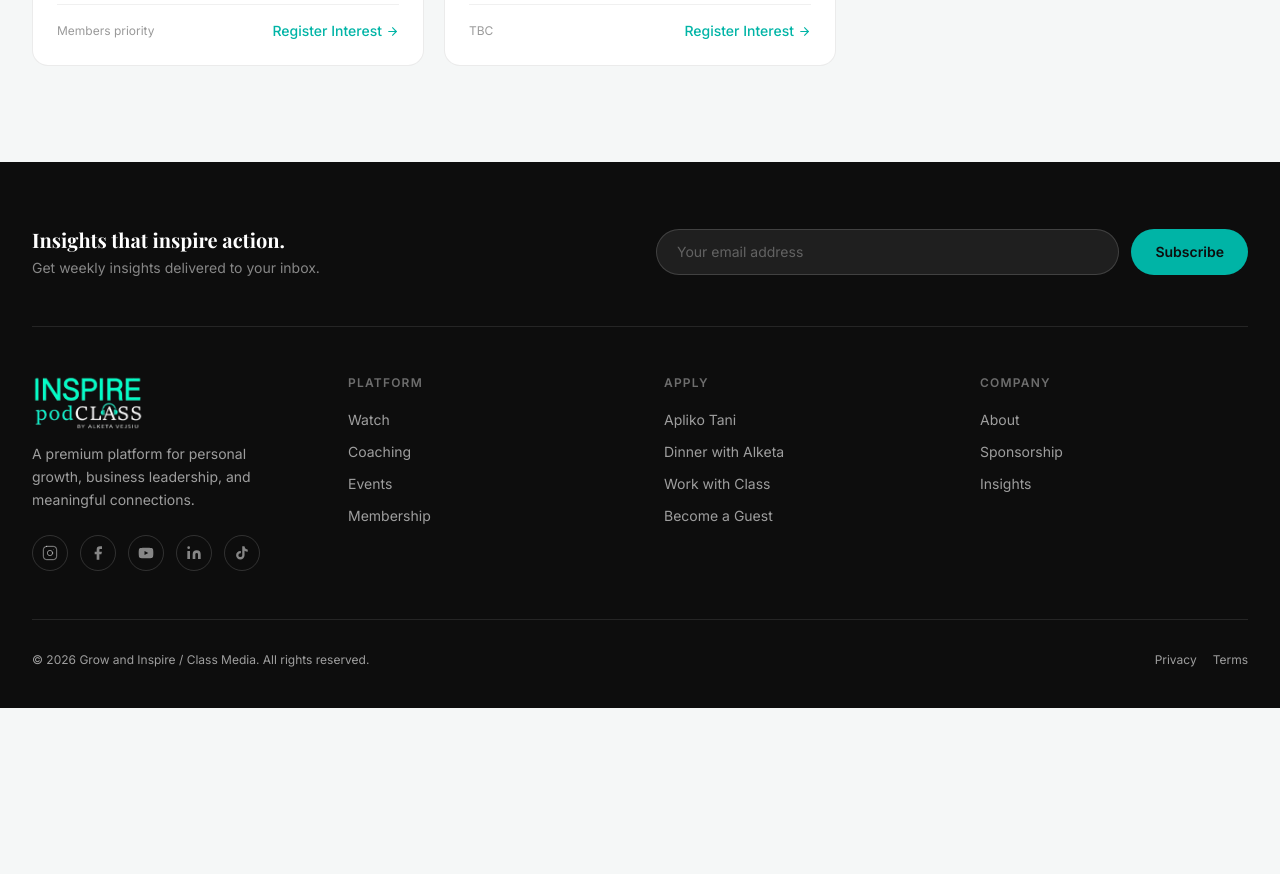
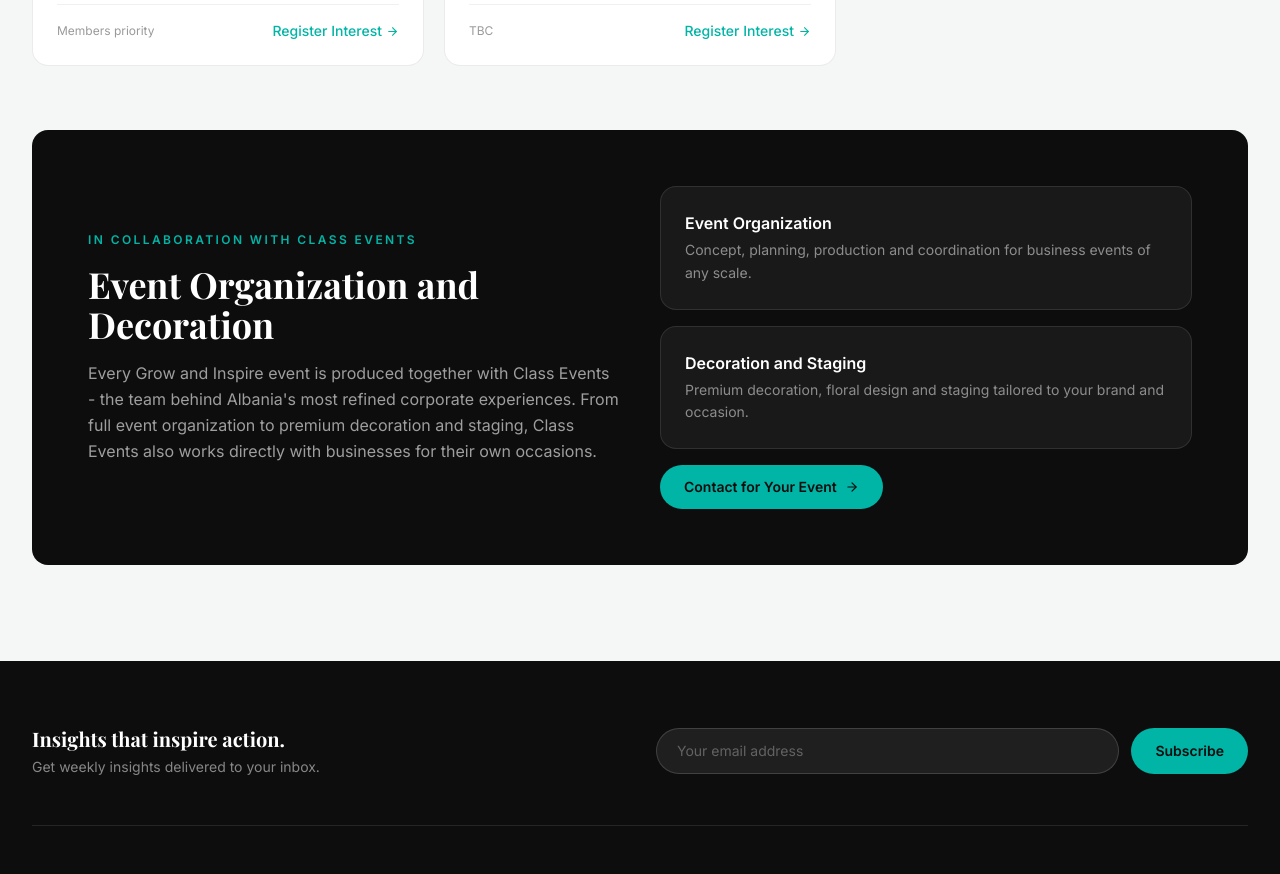
Before and after one commit to enea250705/growandinspire, a Next.js app: page /events in a window 1280 px wide. Shown: the part 1820-2694 px from the top of the page. Before the commit the page ends 2528 px from the top, so only its background shows below. Built offline with nearby package versions, Linux system fonts and the light colour scheme.

Commit message:
feat: Class Events collaboration section on events page (spec section 7)
Co-Authored-By: Claude Sonnet 4.6 <noreply@anthropic.com>

```diff
--- a/src/app/events/page.tsx
+++ b/src/app/events/page.tsx
@@ -165,6 +165,38 @@ export default function EventsPage() {
             </div>
           ))}
         </div>
+
+        {/* Class Events collaboration */}
+        <div className="mt-16 bg-brand-black rounded-2xl p-10 lg:p-14">
+          <div className="grid grid-cols-1 lg:grid-cols-2 gap-10 items-center">
+            <div>
+              <p className="text-brand-gold text-xs font-semibold uppercase tracking-[0.2em] mb-4">In Collaboration with Class Events</p>
+              <h2 className="font-serif text-3xl lg:text-4xl font-bold text-brand-white mb-4">
+                Event Organization and Decoration
+              </h2>
+              <p className="text-white/60 leading-relaxed">
+                Every Grow and Inspire event is produced together with Class Events - the team behind Albania&apos;s most refined corporate experiences. From full event organization to premium decoration and staging, Class Events also works directly with businesses for their own occasions.
+              </p>
+            </div>
+            <div className="flex flex-col gap-4">
+              {[
+                { title: 'Event Organization', desc: 'Concept, planning, production and coordination for business events of any scale.' },
+                { title: 'Decoration and Staging', desc: 'Premium decoration, floral design and staging tailored to your brand and occasion.' },
+              ].map((s) => (
+                <div key={s.title} className="bg-white/5 border border-white/10 rounded-2xl p-6">
+                  <p className="text-brand-white font-semibold mb-1">{s.title}</p>
+                  <p className="text-white/50 text-sm leading-relaxed">{s.desc}</p>
+                </div>
+              ))}
+              <Link
+                href="/sponsorship"
+                className="inline-flex items-center justify-center gap-2 bg-brand-gold text-brand-black px-6 py-3 rounded-full text-sm font-semibold hover:bg-brand-gold-light transition-colors w-fit"
+              >
+                Contact for Your Event <ArrowRight size={14} />
+              </Link>
+            </div>
+          </div>
+        </div>
       </div>
     </div>
   )
```
